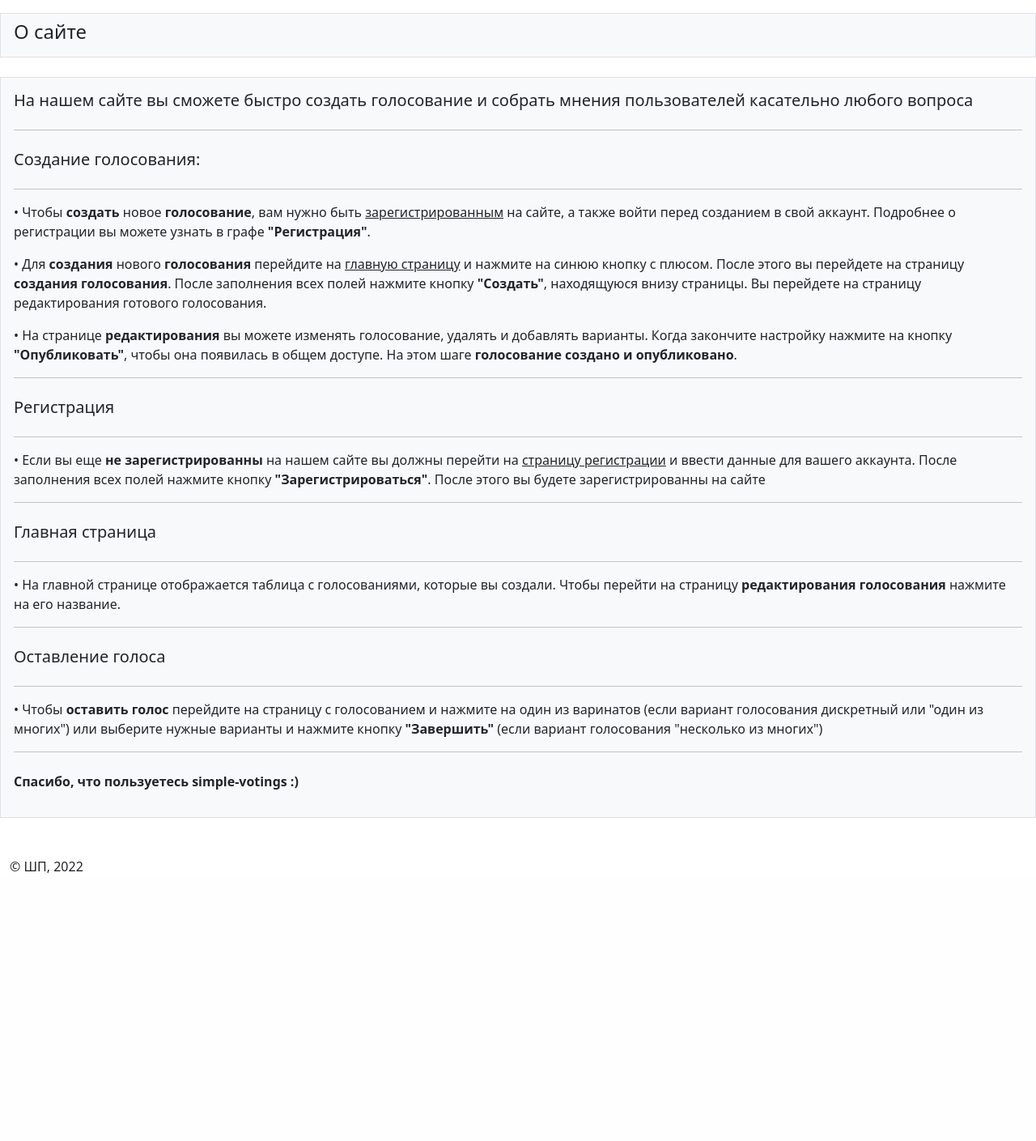
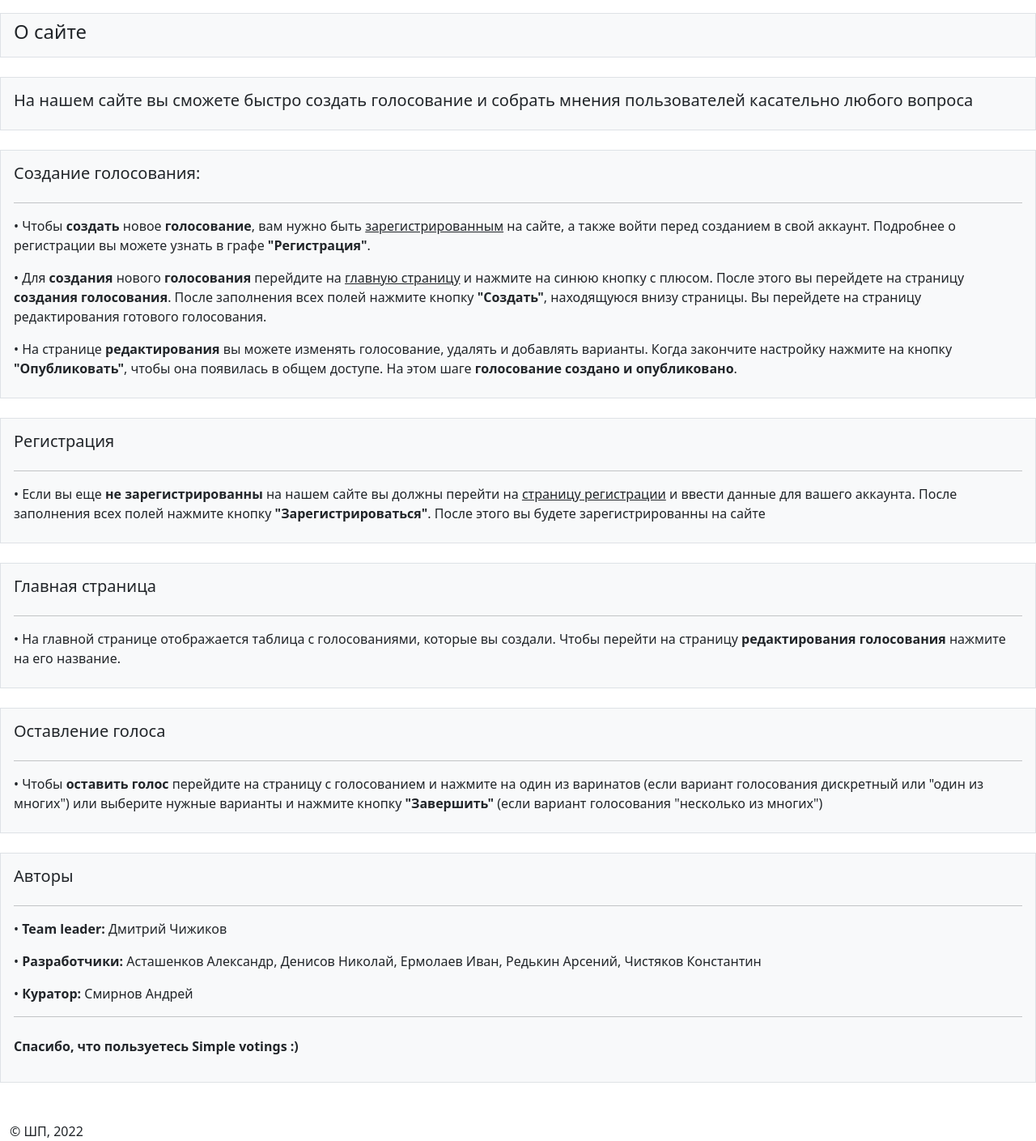
Before and after one commit to dimm0909/simple-votings, a Django app: page /about/ in a window 1280 px wide. Shown: the part 56-1465 px from the top of the page at 81% size. Before the commit the page ends 1134 px from the top, so only its background shows below. Run offline with Django 3.2, Linux system fonts and the light colour scheme.

Commit message:
About fix

```diff
--- a/main/templates/pages/about.html
+++ b/main/templates/pages/about.html
@@ -11,26 +11,47 @@
 <div class="row mt-4">
   <div class="col position-relative border bg-light px-3 py-2">
     <h5 class="py-2">На нашем сайте вы сможете быстро создать голосование и собрать мнения пользователей касательно любого вопроса</h5>
-    <hr>
+  </div>
+</div>
+<div class="row mt-4">
+  <div class="col position-relative border bg-light px-3 py-2">
     <h5 class="py-2">Создание голосования:</h5>
     <hr>
     <p> • Чтобы <b>создать</b> новое <b>голосование</b>, вам нужно быть <a class="link-dark" href="/accounts/register/">зарегистрированным</a> на сайте, а также войти перед созданием в свой аккаунт. Подробнее о регистрации вы можете узнать в графе <b>"Регистрация"</b>.</p>
     <p> • Для <b>создания</b> нового <b>голосования</b> перейдите на <a class="link-dark" href="/">главную страницу</a> и нажмите на синюю кнопку с плюсом. После этого вы перейдете на страницу <b>создания голосования</b>. После заполнения всех полей нажмите кнопку <b>"Создать"</b>, находящуюся внизу страницы. Вы перейдете на страницу редактирования готового голосования.</p>
     <p> • На странице <b>редактирования</b> вы можете изменять голосование, удалять и добавлять варианты. Когда закончите настройку нажмите на кнопку <b>"Опубликовать"</b>, чтобы она появилась в общем доступе. На этом шаге <b>голосование создано и опубликовано</b>.</p>
-    <hr>
+  </div>
+</div>
+<div class="row mt-4">
+  <div class="col position-relative border bg-light px-3 py-2">
     <h5 class="py-2">Регистрация</h5>
     <hr>
     <p> • Если вы еще <b>не зарегистрированны</b> на нашем сайте вы должны перейти на <a class="link-dark" href="/accounts/register/">страницу регистрации<a> и ввести данные для вашего аккаунта. После заполнения всех полей нажмите кнопку <b>"Зарегистрироваться"</b>. После этого вы будете зарегистрированны на сайте</p>
-    <hr>
+  </div>
+</div>
+<div class="row mt-4">
+  <div class="col position-relative border bg-light px-3 py-2">
     <h5 class="py-2">Главная страница</h5>
     <hr>
     <p> • На главной странице отображается таблица с голосованиями, которые вы создали. Чтобы перейти на страницу <b>редактирования голосования</b> нажмите на его название.</p>
-    <hr>
+  </div>
+</div>
+<div class="row mt-4">
+  <div class="col position-relative border bg-light px-3 py-2">
     <h5 class="py-2">Оставление голоса</h5>
     <hr>
     <p> • Чтобы <b>оставить голос</b> перейдите на страницу с голосованием и нажмите на один из варинатов (если вариант голосования дискретный или "один из многих") или выберите нужные варианты и нажмите кнопку <b>"Завершить"</b> (если вариант голосования "несколько из многих")</p>
+  </div>
+</div>
+<div class="row mt-4">
+  <div class="col position-relative border bg-light px-3 py-2">
+    <h5 class="py-2">Авторы</h5>
     <hr>
-    <p class="py-2"><b>Спасибо, что пользуетесь simple-votings :)</b></p>
+    <p> • <b>Team leader:</b> Дмитрий Чижиков</p>
+    <p> • <b>Разработчики:</b> Асташенков Александр, Денисов Николай, Ермолаев Иван, Редькин Арсений, Чистяков Константин</p>
+    <p> • <b>Куратор:</b> Смирнов Андрей</p>
+    <hr>
+    <p class="py-2"><b>Спасибо, что пользуетесь Simple votings :)</b></p>
   </div>
 </div>
 
--- a/main/views.py
+++ b/main/views.py
@@ -165,7 +165,6 @@ def all_votings(request):
 
 
 def all_members(request):
-
     context = {
         'pagename': 'Все пользователи',
         'menu': get_menu_context(),
```
